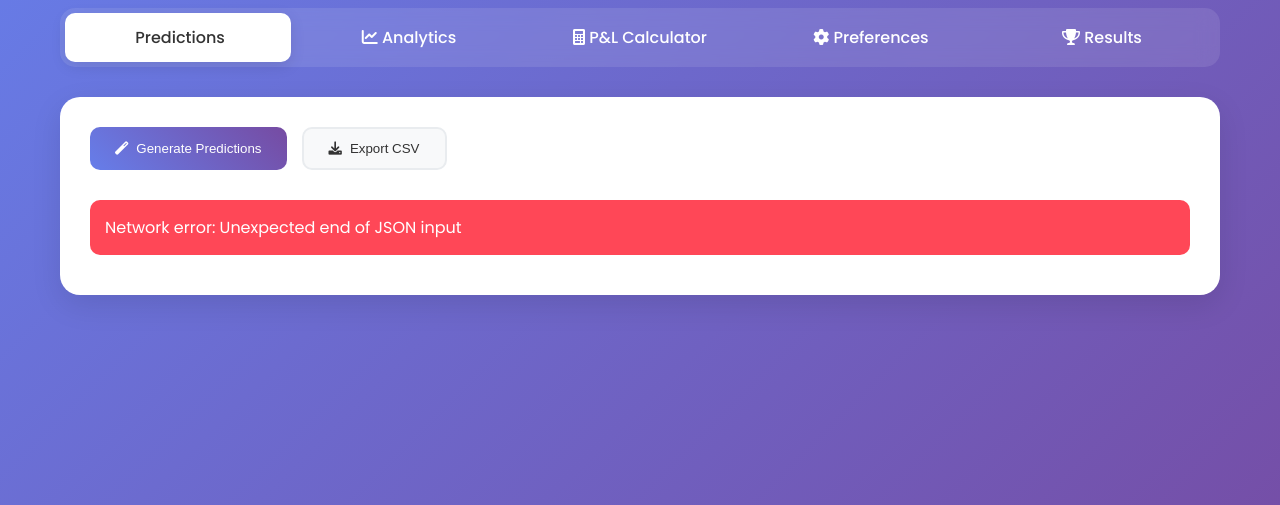
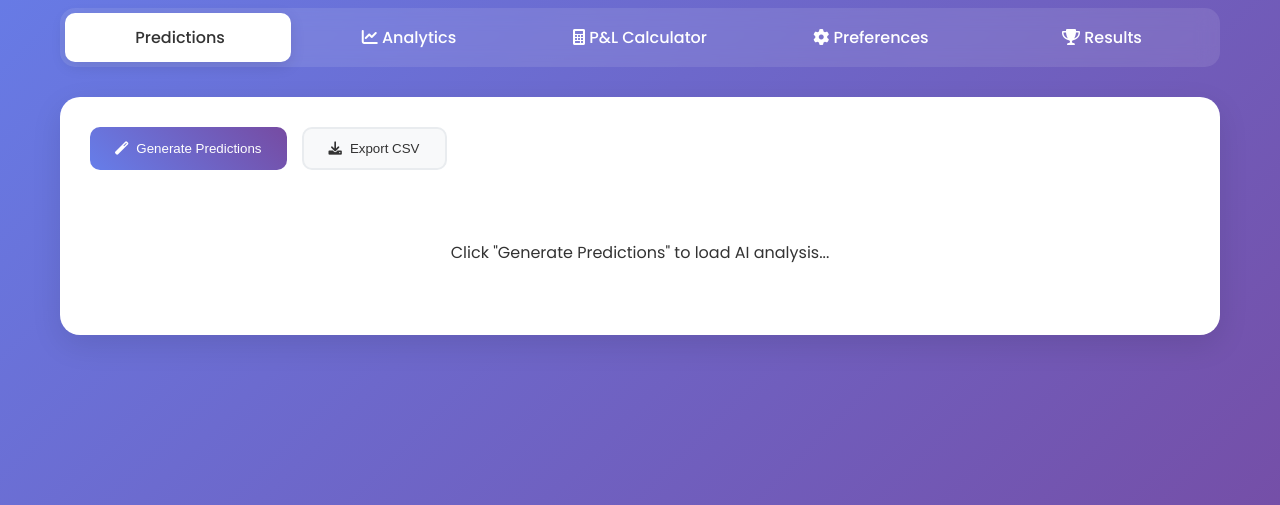
Before and after one commit to Vishalsnw/Kalyan_web, a Flask app: page / in a window 1280 px wide. Shown: the part 138-643 px from the top of the page. Run offline with Flask 3, Linux system fonts and the light colour scheme; data that the repository does not hold is empty; some libraries are stand-ins or nearby versions.

Commit message:
Assistant checkpoint: Fix prediction loading to use cached CSV data
Assistant generated file changes:
- templates/index.html: Fix prediction loading to use cached data from CSV, Auto-load cached predictions on page load
- app.py: Add cached predictions API endpoint

---

User prompt:

Prediction keep loading why? Prediction already saved in csv

Replit-Commit-Author: Assistant
Replit-Commit-Session-Id: d9d9a834-1c29-4ca3-a0b9-2dd4506b86df

```diff
--- a/app.py
+++ b/app.py
@@ -810,6 +810,59 @@ def broadcast_update(data):
 def index():
     return render_template('index.html')
 
+@app.route('/api/predictions-cached')
+@handle_json_errors
+def get_cached_predictions():
+    """Get predictions from CSV file without running ML models"""
+    try:
+        if not os.path.exists(PRED_FILE):
+            return jsonify({
+                "success": False,
+                "error": "No cached predictions found"
+            })
+
+        # Read predictions from CSV
+        df_pred = pd.read_csv(PRED_FILE)
+        prediction_date = next_prediction_date()
+
+        # Filter for today's predictions
+        today_preds = df_pred[df_pred['Date'] == prediction_date]
+
+        if today_preds.empty:
+            return jsonify({
+                "success": False,
+                "error": "No predictions for today"
+            })
+
+        predictions = []
+        for _, row in today_preds.iterrows():
+            try:
+                predictions.append({
+                    "market": row['Market'],
+                    "status": "success",
+                    "open": row['Open'].split(', ') if pd.notna(row['Open']) else [],
+                    "close": row['Close'].split(', ') if pd.notna(row['Close']) else [],
+                    "pattis": row['Pattis'].split(', ') if pd.notna(row['Pattis']) else [],
+                    "jodis": row['Jodis'].split(', ') if pd.notna(row['Jodis']) else [],
+                    "confidence": row.get('Confidence', 75.0)
+                })
+            except Exception as e:
+                print(f"Error processing cached prediction for {row['Market']}: {e}")
+                continue
+
+        return jsonify({
+            "success": True,
+            "date": prediction_date,
+            "predictions": predictions,
+            "cached": True
+        })
+
+    except Exception as e:
+        return jsonify({
+            "success": False,
+            "error": str(e)
+        })
+
 @app.route('/api/predictions')
 @handle_json_errors
 def get_predictions():
--- a/templates/index.html
+++ b/templates/index.html
@@ -668,11 +668,29 @@
             content.innerHTML = `
                 <div class="loading">
                     <div class="spinner"></div>
-                    <p>Generating AI predictions...</p>
+                    <p>Loading predictions...</p>
                 </div>
             `;
 
             try {
+                // First try to get cached predictions
+                const cacheResponse = await fetch('/api/predictions-cached');
+                if (cacheResponse.ok) {
+                    const cacheData = await cacheResponse.json();
+                    if (cacheData.success && cacheData.predictions.length > 0) {
+                        displayPredictions(cacheData.predictions, cacheData.date);
+                        return;
+                    }
+                }
+
+                // If no cache, generate new predictions
+                content.innerHTML = `
+                    <div class="loading">
+                        <div class="spinner"></div>
+                        <p>Generating new AI predictions...</p>
+                    </div>
+                `;
+
                 const response = await fetch('/api/predictions');
                 const data = await response.json();
 
@@ -1360,9 +1378,35 @@ function displayAnalytics(performance, heatmap, accuracy, risk) {
 
         // Auto-load predictions and results on page load
         document.addEventListener('DOMContentLoaded', function() {
-            generatePredictions();
+            // Load cached predictions immediately
+            loadCachedPredictions();
             loadResults();
         });
+
+        // Load cached predictions immediately
+        async function loadCachedPredictions() {
+            try {
+                const response = await fetch('/api/predictions-cached');
+                const data = await response.json();
+
+                if (data.success) {
+                    displayPredictions(data.predictions, data.date);
+                } else {
+                    // If no cache, show default message
+                    document.getElementById('predictionsContent').innerHTML = `
+                        <div class="loading">
+                            <p>Click "Generate Predictions" to load AI analysis...</p>
+                        </div>
+                    `;
+                }
+            } catch (error) {
+                document.getElementById('predictionsContent').innerHTML = `
+                    <div class="loading">
+                        <p>Click "Generate Predictions" to load AI analysis...</p>
+                    </div>
+                `;
+            }
+        }
 
         // Auto-refresh results every 2 minutes when results tab is active
         setInterval(() => {
```
